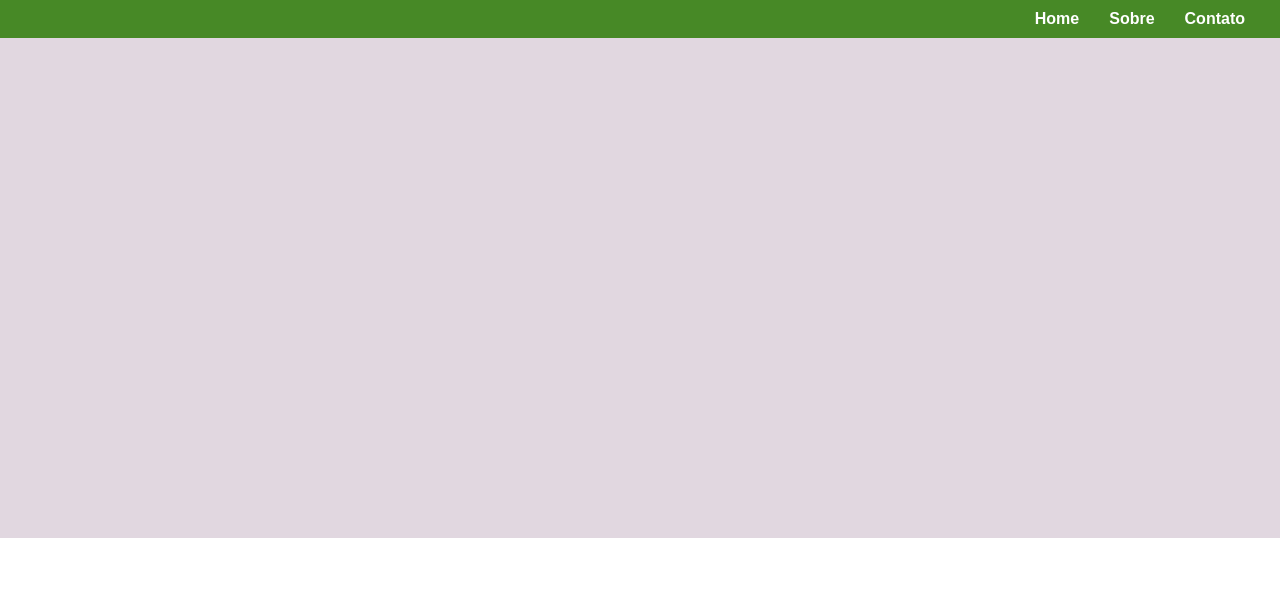
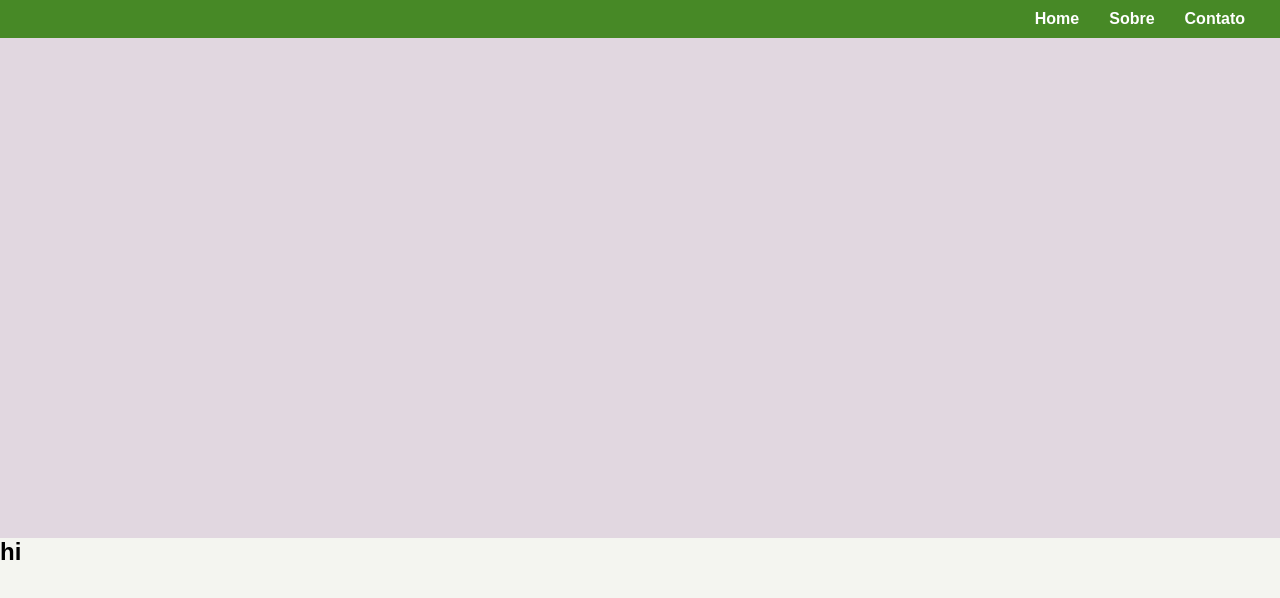
Before and after one commit to mafenandaup/Portifolio-dev, a React (Vite) app in the folder portifolio-main/: page / in a window 1280 px wide. Shown: the top 598 px of the page. Built offline with nearby package versions, Linux system fonts and the light colour scheme; a web font is replaced by a local one.

Commit message:
feat: add about section

```diff
--- a/portifolio-main/src/App.jsx
+++ b/portifolio-main/src/App.jsx
@@ -1,11 +1,13 @@
 
 import Home from './pages/home/Home'
+import About from './pages/home/sections/About/About'
 
 function App() {
 
   return (
     <>
       <Home />
+      <About />
     </>
   )
 }
--- /dev/null
+++ b/portifolio-main/src/pages/home/sections/About/About.css
@@ -0,0 +1,16 @@
+#root {
+    --forest-green: #478926ff;
+    --mantis: #7bba44ff;
+    --green-yellow: #afeb61ff;
+    --notpureblack: rgb(31, 31, 31);
+    --baby-powder: #f4f5f0ff;
+    --lavender-blush: #e1d7e0ff;
+    --african-violet: #9f8bb2ff;
+    --rebecca-purple: #5c3e84ff;
+}
+
+section{
+    background-color: var(--baby-powder);
+    width: 100vw;
+    height: 500px;
+}
--- /dev/null
+++ b/portifolio-main/src/pages/home/sections/About/About.jsx
@@ -0,0 +1,13 @@
+import './About.css'
+
+function About() {
+    return (
+        <>
+            <section>
+                <h1>hi</h1>
+            </section>
+        </>
+    );
+}
+
+export default About;
--- a/portifolio-main/src/pages/home/sections/Hero/Hero.css
+++ b/portifolio-main/src/pages/home/sections/Hero/Hero.css
@@ -22,7 +22,6 @@
     justify-content: flex-end;
     align-items: center;
     width: 100vw;
-    rgb(34, 24, 24);
 }
 
 .navbar-links a {
@@ -30,5 +29,4 @@
     text-decoration: none;
     margin: 0 15px;
     font-size: 16px;
-    transition: color 0.3s;
 }
```
